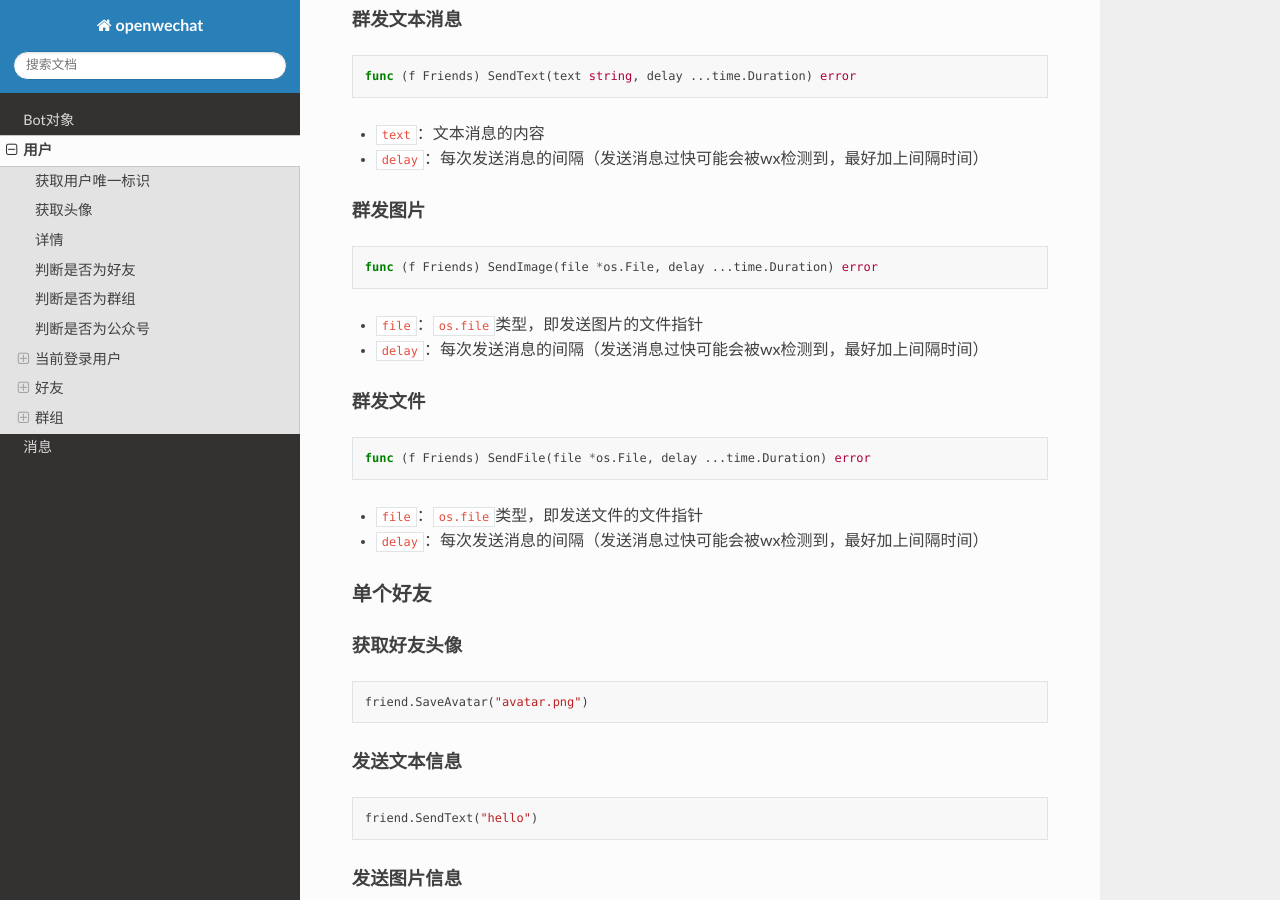
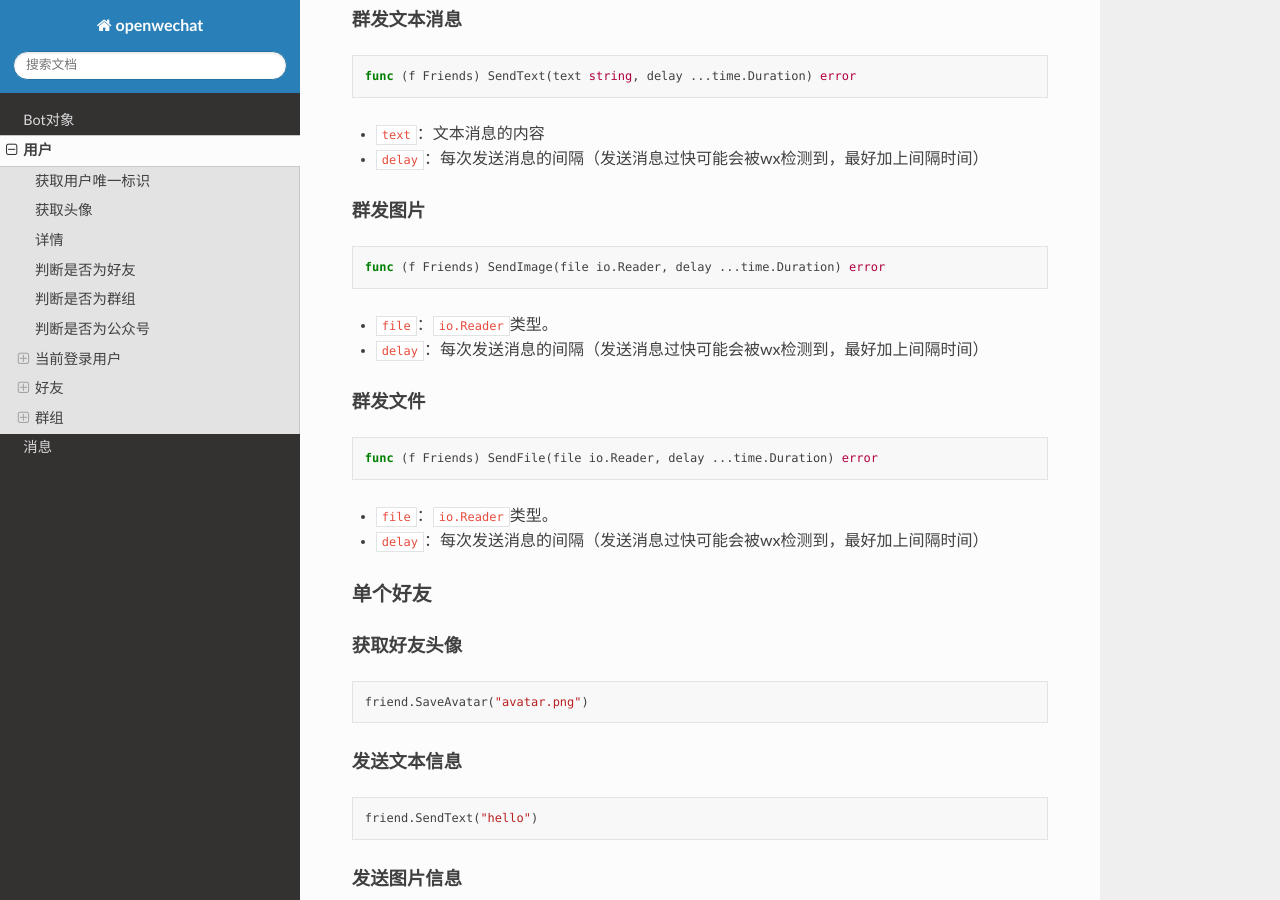
Before and after one commit to eatmoreapple/openwechat, a Sphinx documentation site: the page built from source/user.md, in a window 1280 px wide and 900 px high, scrolled down 6750 px. Built offline with Sphinx 7.4.7 and the Read the Docs theme 2.0.0, drawn with Linux system fonts in a browser that asks for light colours; some of the changed text lies outside the part shown.

Commit message:
update docs

````diff
--- a/source/user.md
+++ b/source/user.md
@@ -400,10 +400,10 @@ func (f Friends) SendText(text string, delay ...time.Duration) error
 #### 群发图片
 
 ```go
-func (f Friends) SendImage(file *os.File, delay ...time.Duration) error
+func (f Friends) SendImage(file io.Reader, delay ...time.Duration) error
 ```
 
-* `file`：`os.file`类型，即发送图片的文件指针
+* `file`：`io.Reader`类型。
 * `delay`：每次发送消息的间隔（发送消息过快可能会被wx检测到，最好加上间隔时间）
 
 
@@ -411,10 +411,10 @@ func (f Friends) SendImage(file *os.File, delay ...time.Duration) error
 #### 群发文件
 
 ```go
-func (f Friends) SendFile(file *os.File, delay ...time.Duration) error
+func (f Friends) SendFile(file io.Reader, delay ...time.Duration) error
 ```
 
-* `file`：`os.file`类型，即发送文件的文件指针
+* `file`：`io.Reader`类型。
 * `delay`：每次发送消息的间隔（发送消息过快可能会被wx检测到，最好加上间隔时间）
 
 
@@ -545,10 +545,10 @@ func (g Groups) SendText(text string, delay ...time.Duration) error
 #### 群发图片
 
 ```go
-func (g Groups) SendImage(file *os.File, delay ...time.Duration) error
+func (g Groups) SendImage(file io.Reader, delay ...time.Duration) error
 ```
 
-* `file`：`os.file`类型，即发送文件的文件指针
+* `file`：`io.Reader`类型。
 * `delay`：每次发送消息的间隔（发送消息过快可能会被wx检测到，最好加上间隔时间）
 
 
@@ -556,10 +556,10 @@ func (g Groups) SendImage(file *os.File, delay ...time.Duration) error
 #### 群发文件
 
 ```go
-func (g Groups) SendFile(file *os.File, delay ...time.Duration) error
+func (g Groups) SendFile(file io.Reader, delay ...time.Duration) error
 ```
 
-* `file`：`os.file`类型，即发送文件的文件指针
+* `file`：`io.Reader`类型。
 * `delay`：每次发送消息的间隔（发送消息过快可能会被wx检测到，最好加上间隔时间）
 
 
````
Also changed, not shown: source/message.md (+5 -0 lines).
